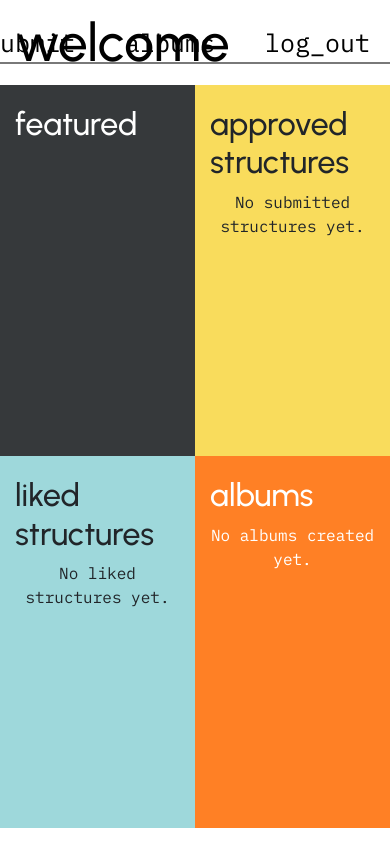
After one commit to amcrochet3/architexture, a Flask app: page /dashboard/1 in a window 390 px wide; the page is wider, and only the part inside the window is pictured. The commit adds this page. Run offline with Flask 2, Linux system fonts and the light colour scheme; tables that the repository leaves empty hold one stand-in row (values such as "Sample post").

Commit message:
Completed dashboard skeleton

```diff
--- a/server.py
+++ b/server.py
@@ -10,15 +10,23 @@ app.jinja_env.undefined = StrictUndefined
 
 
 
+#index
 @app.route('/')
 def index():
+
+    if "email" in session and "user_id" in session:
+        return redirect(f'/dashboard/{session["user_id"]}')
 
     return render_template("index.html")
 
 
+#user registration
 @app.route('/registration', methods=['GET', 'POST'])
 def registration():
     messages = get_flashed_messages()
+
+    if "email" in session and "user_id" in session:
+        return redirect(f'/dashboard/{session["user_id"]}')
 
     if request.method == 'POST':
         email = request.form.get("email")
@@ -37,9 +45,13 @@ def registration():
     return render_template("registration.html", messages=messages)
 
 
+#user login
 @app.route('/login', methods=['GET', 'POST'])
 def login():
     messages = get_flashed_messages()
+
+    if "email" in session and "user_id" in session:
+        return redirect(f'/dashboard/{session["user_id"]}')
 
     if request.method == 'POST':
         email = request.form.get("email")
@@ -47,13 +59,33 @@ def login():
 
         user = crud.get_user_by_email(email)
 
-        if user:
-            return redirect('/dashboard')
-        else:
-            flash("Invalid email or password. Try again.")
-            return redirect('/login')
+        while user:
+            if email == user.email and password == user.password:
+                session["email"] = user.email
+                session["user_id"] = user.user_id
+                return redirect(f'/dashboard/{user.user_id}')
+            else:
+                flash("Invalid email or password. Try again.")
+                return redirect('/login')
 
     return render_template("login.html", messages=messages)
+
+
+#user logout
+@app.route('/logout', methods=['POST'])
+def logout():
+
+    session.clear()
+    return redirect('/')
+
+
+#unique user dashboard
+@app.route('/dashboard/<user_id>')
+def dashboard(user_id):
+
+    user = crud.get_user_by_id(user_id)
+
+    return render_template("dashboard.html", user=user)
 
 
 
--- /dev/null
+++ b/static/css/dashboard.css
@@ -0,0 +1,120 @@
+/* Define variable */
+
+:root {
+    --bg-color-type-0: rgb(0, 0, 0);
+    --bg-color-type-1: rgb(54, 57, 59);
+    --bg-color-type-2: rgb(249, 220, 92);
+    --bg-color-type-3: rgb(158, 216, 219);
+    --bg-color-type-4: rgb(255, 128, 37);
+    --bg-color-type-5: rgb(40, 167, 69);
+    --bg-color-type-6: rgb(158, 215, 171);
+    --color-type-0: rgb(255, 255, 255);
+    --color-type-1: rgb(40, 167, 69);
+    --color-type-2: rgb(0, 0, 0);
+    --color-type-3: rgb(255, 128, 37);
+}
+
+
+/* Apply styles */
+
+body {
+    font-family: "Urbanist", sans-serif;
+    margin: 0;
+}
+
+.navbar {
+    align-items: center;
+    color: var(--color-type-2);
+    display: flex;
+    height: 85px;
+    justify-content: center;
+    position: relative;
+}
+
+.navbar-heading {
+    font-family: "Urbanist", sans-serif;
+    font-size: 53px;
+    margin: 0;
+    padding-right: 20px;
+}
+
+.line {
+    background-color: var(--bg-color-type-0);
+    left: calc(50% - 450px);
+    position: absolute;
+    top: 55%;
+    transform: translateY(-50%);
+    width: 1205px;
+}
+
+.navbar-links {
+    display: flex;
+    font-family: "IBM Plex Mono", monospace;
+    font-size: 25px;
+    list-style: none;
+    margin: 0;
+    padding: 0;
+    position: absolute;
+    right: 20px;
+    top: 50%;
+    transform: translateY(-50%);
+}
+
+.navbar-links li {
+    margin-left: 50px;
+}
+
+.navbar-links a {
+    color: var(--color-type-2);
+}
+
+.navbar-links a:hover {
+    color: var(--color-type-3);
+    text-decoration: none;
+}
+
+.panel {
+    align-items: flex-start;
+    display: flex;
+    flex: 1;
+    flex-direction: column;
+    height: 44vh;
+    margin: 0;
+    padding: 20px;
+    text-align: left;
+    width: 100%;
+}
+
+.panel-heading {
+    font-family: "Urbanist", sans-serif;
+}
+
+.panel-body {
+    font-family: "IBM Plex Mono", serif;
+}
+
+.panel-dark {
+    background-color: var(--bg-color-type-1);
+    color: var(--color-type-0);
+}
+
+.panel-light {
+    background-color: var(--bg-color-type-2);
+}
+
+.panel-blue {
+    background-color: var(--bg-color-type-3);
+}
+
+.panel-orange {
+    background-color: var(--bg-color-type-4);
+    color: var(--color-type-0);
+}
+
+.row {
+    display: flex;
+}
+
+.col {
+    margin: 0;
+}
--- /dev/null
+++ b/templates/dashboard.html
@@ -0,0 +1,78 @@
+{% extends 'base.html' %}
+
+{% block head %}
+<link rel="stylesheet" href="/static/css/dashboard.css">
+<link rel="preconnect" href="https://fonts.googleapis.com">
+<link rel="preconnect" href="https://fonts.gstatic.com" crossorigin>
+<link
+    href="https://fonts.googleapis.com/css2?family=Urbanist:ital,wght@0,100;0,200;0,300;0,400;0,500;0,600;0,700;0,800;0,900;1,100;1,200;1,300;1,400;1,500;1,600;1,700;1,800;1,900&display=swap"
+    rel="stylesheet">
+<link
+    href="https://fonts.googleapis.com/css2?family=IBM+Plex+Mono:ital,wght@0,100;0,200;0,300;0,400;0,500;0,600;0,700;1,100;1,200;1,300;1,400;1,500;1,600;1,700&display=swap"
+    rel="stylesheet">
+<link rel="stylesheet" href="https://cdn.jsdelivr.net/npm/bootstrap@4.3.1/dist/css/bootstrap.min.css"
+    integrity="sha384-ggOyR0iXCbMQv3Xipma34MD+dH/1fQ784/j6cY/iJTQUOhcWr7x9JvoRxT2MZw1T" crossorigin="anonymous">
+<script src="https://code.jquery.com/jquery-3.3.1.slim.min.js"
+    integrity="sha384-q8i/X+965DzO0rT7abK41JStQIAqVgRVzpbzo5smXKp4YfRvH+8abtTE1Pi6jizo"
+    crossorigin="anonymous"></script>
+<script src="https://cdn.jsdelivr.net/npm/popper.js@1.14.7/dist/umd/popper.min.js"
+    integrity="sha384-UO2eT0CpHqdSJQ6hJty5KVphtPhzWj9WO1clHTMGa3JDZwrnQq4sF86dIHNDz0W1"
+    crossorigin="anonymous"></script>
+<script src="https://cdn.jsdelivr.net/npm/bootstrap@4.3.1/dist/js/bootstrap.min.js"
+    integrity="sha384-JjSmVgyd0p3pXB1rRibZUAYoIIy6OrQ6VrjIEaFf/nJGzIxFDsf4x0xIM+B07jRM"
+    crossorigin="anonymous"></script>
+{% endblock %}
+
+{% block body %}
+<nav class="navbar">
+    <h1 class="navbar-heading">welcome</h1>
+    <hr class="line" size="1" />
+    <ul class="navbar-links">
+        <li><a href="#">dashboard</a></li>
+        <li><a href="#">library</a></li>
+        <li><a href="#">map</a></li>
+        <li><a href="#">submit</a></li>
+        <li><a href="#">albums</a></li>
+        <li><a href="#">log_out</a></li>
+    </ul>
+</nav>
+
+<div class="container-fluid">
+    <div class="row">
+        <div class="col-md-6 col-lg-6 panel panel-dark">
+            <div class="panel-heading">
+                <h2 class="panel-title"> featured</h2>
+            </div>
+        </div>
+
+        <div class="col-md-6 col-lg-6 panel panel-light">
+            <div class="panel-heading">
+                <h2 class="panel-title">approved structures</h2>
+            </div>
+            <div class="panel-body">
+                <p class="text-center">No submitted structures yet.</p>
+            </div>
+        </div>
+    </div>
+
+    <div class="row">
+        <div class="col-md-6 col-lg-6 panel panel-blue">
+            <div class="panel-heading">
+                <h2 class="panel-title">liked structures</h2>
+            </div>
+            <div class="panel-body">
+                <p class="text-center">No liked structures yet.</p>
+            </div>
+        </div>
+
+        <div class="col-md-6 col-lg-6 panel panel-orange">
+            <div class="panel-heading">
+                <h2 class="panel-title">albums</h2>
+            </div>
+            <div class="panel-body">
+                <p class="text-center">No albums created yet.</p>
+            </div>
+        </div>
+    </div>
+</div>
+{% endblock %}
```
Also changed, not shown: static/css/index.css (+8 -19 lines), static/css/login.css (+13 -12 lines), static/css/registration.css (+13 -12 lines), templates/index.html (+3 -9 lines), templates/login.html (+11 -7 lines), templates/registration.html (+12 -8 lines).
